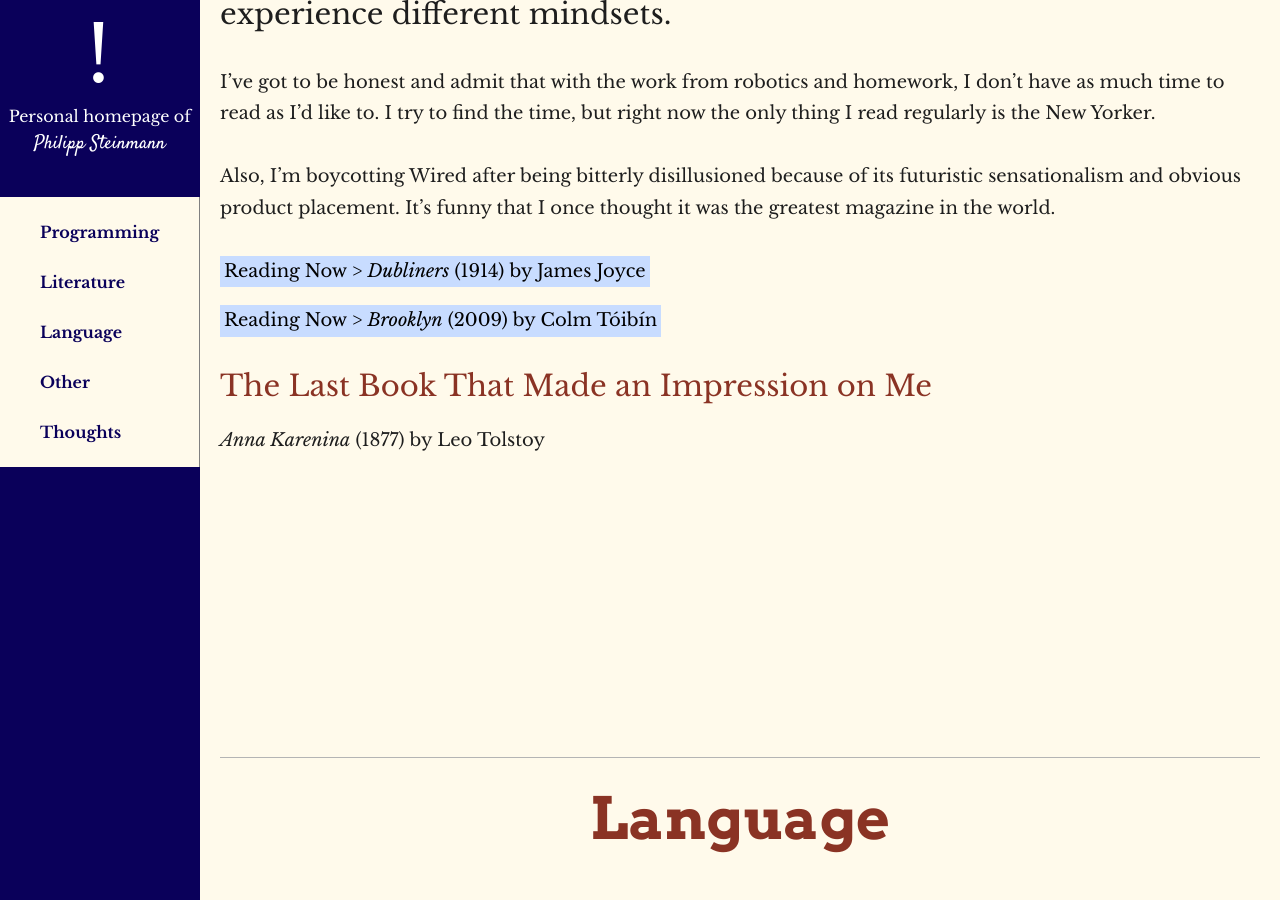
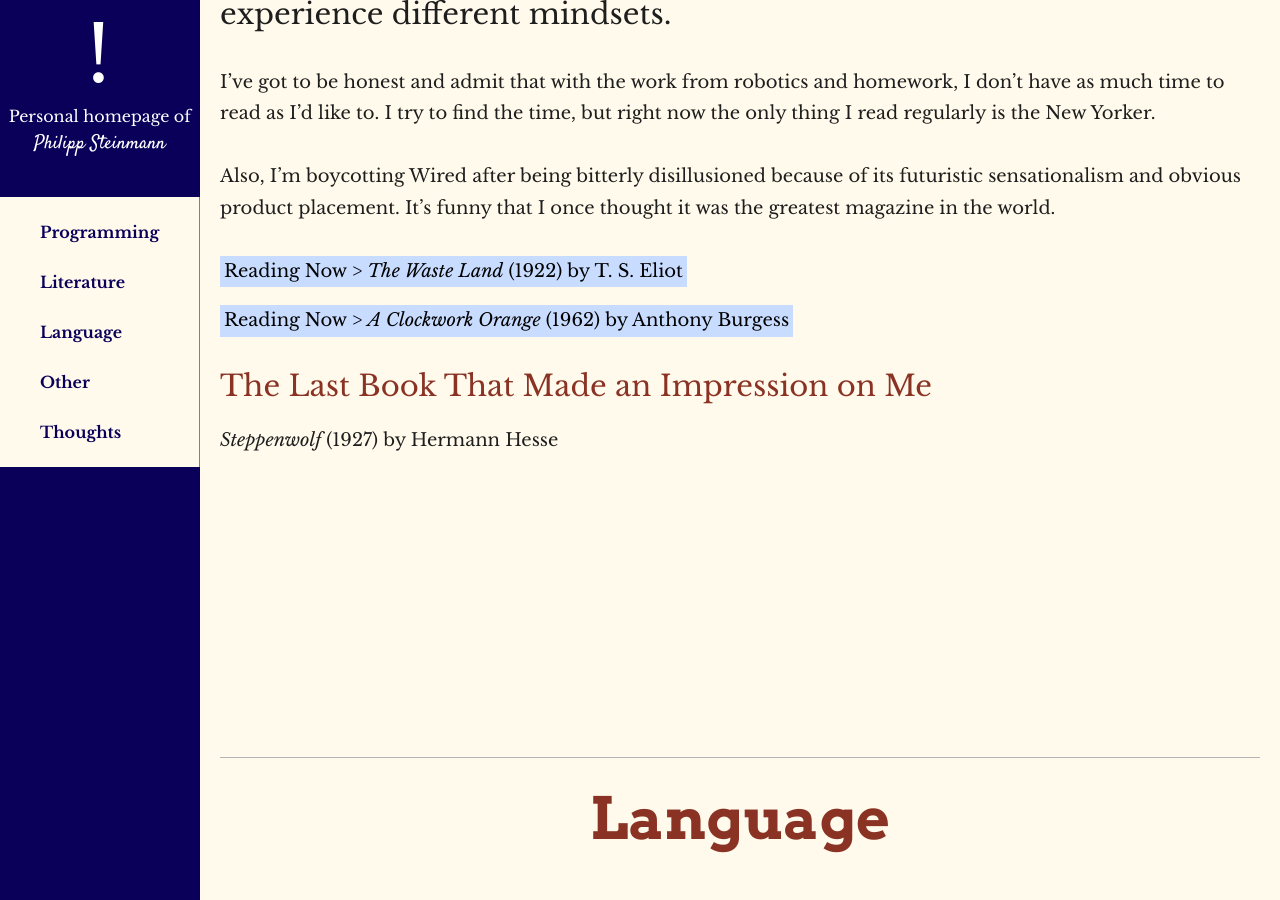
Before and after one commit to PhilippSteinmann/psteinmann-home, a Jekyll site: the page built from index.html, in a window 1280 px wide and 900 px high, scrolled down 2663 px. Built offline with Jekyll 4.4.1, drawn with Linux system fonts in a browser that asks for light colours; some web fonts are replaced.

Commit message:
Update literature section

```diff
--- a/index.html
+++ b/index.html
@@ -86,15 +86,15 @@ layout: default
     <p>Also, I&rsquo;m boycotting Wired after being bitterly disillusioned because of its futuristic sensationalism and obvious product placement. It&rsquo;s funny that I once thought it was the greatest magazine in the world. </p>
 
     <span class="progress-report currently-learning">
-        Reading Now > <em>Dubliners</em> (1914) by James Joyce
+        Reading Now > <em>The Waste Land</em> (1922) by T. S. Eliot
     </span>
     <br>
     <span class="progress-report progress-with-margin currently-learning">
-        Reading Now > <em>Brooklyn</em> (2009) by Colm Tóibín
+        Reading Now > <em>A Clockwork Orange</em> (1962) by Anthony Burgess
     </span>
 
     <h2>The Last Book That Made an Impression on Me </h2>
-    <p><em>Anna Karenina</em> (1877) by Leo Tolstoy </p>
+    <p><em>Steppenwolf</em> (1927) by Hermann Hesse</p>
   </section>
 
   <section id="language" data-title="Language">
```
